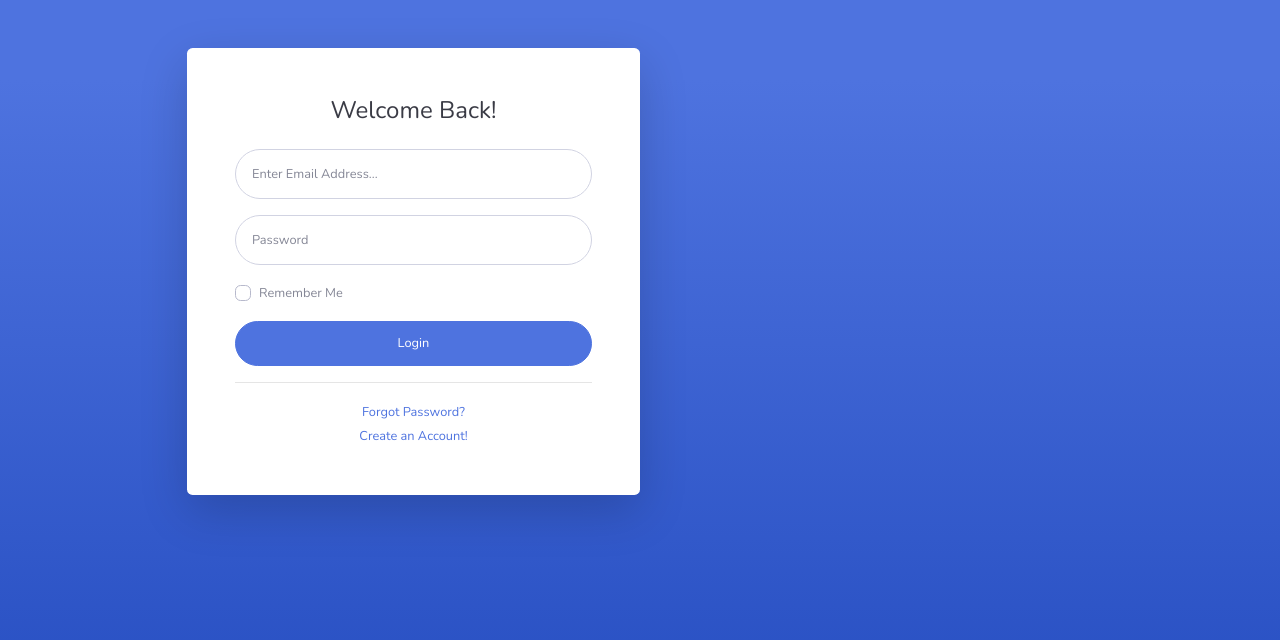
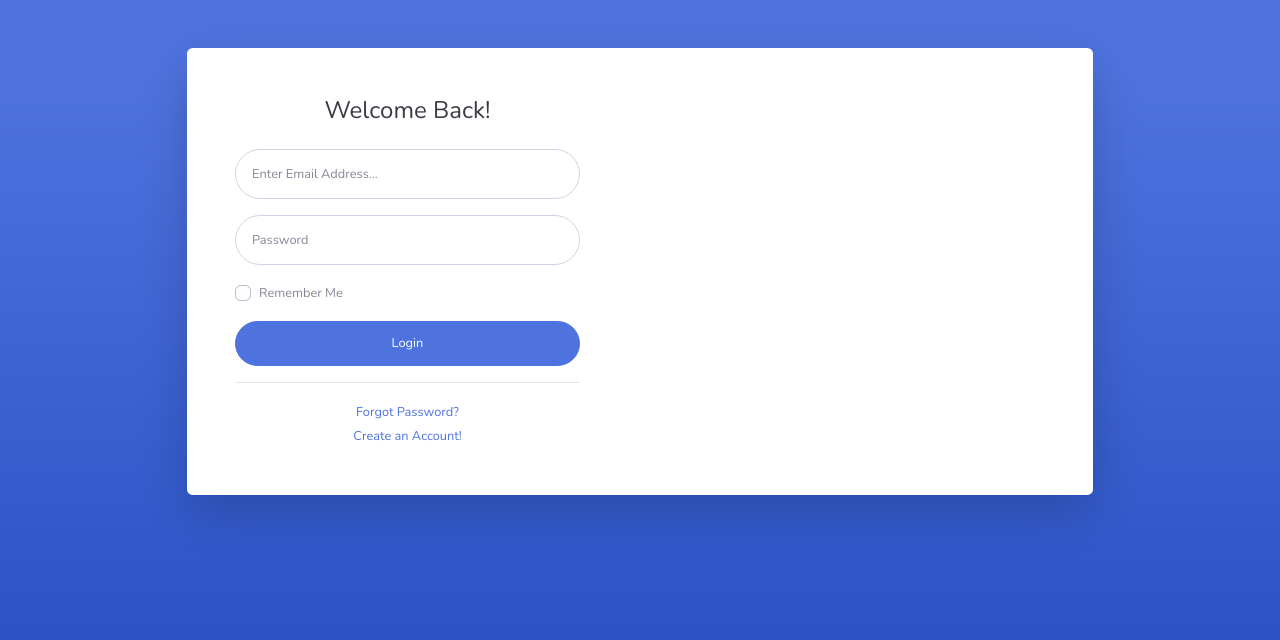
Before and after one commit to FabianMatata/rental_sw, a website with bundled scripts: page login.html in a window 1280 px wide. Built offline with nearby package versions, Linux system fonts and the light colour scheme.

Commit message:
login/register

```diff
--- a/login.html
+++ b/login.html
@@ -31,11 +31,12 @@
 
             <div class="col-xl-10 col-lg-12 col-md-9">
 
-                <div class="card o-hidden border-0 shadow-lg my-5" style="width: 50%;">
-
+                <div class="card o-hidden border-0 shadow-lg my-5">
                     <div class="card-body p-0">
                         <!-- Nested Row within Card Body -->
-
+                        <div class="row">
+                            <!-- <div class="col-lg-6 d-none d-lg-block bg-login-image"></div> -->
+                            <div class="col-lg-6">
                                 <div class="p-5">
                                     <div class="text-center">
                                         <h1 class="h4 text-gray-900 mb-4">Welcome Back!</h1>
@@ -60,8 +61,9 @@
                                         <a href="index.html" class="btn btn-primary btn-user btn-block">
                                             Login
                                         </a>
-                                        <hr>
+
                                     </form>
+                                    <hr>
                                     <div class="text-center">
                                         <a class="small" href="forgot-password.html">Forgot Password?</a>
                                     </div>
@@ -69,14 +71,13 @@
                                         <a class="small" href="register.html">Create an Account!</a>
                                     </div>
                                 </div>
-
-
-
-
+                            </div>
+                        </div>
                     </div>
                 </div>
 
             </div>
+
         </div>
 
     </div>
```
Also changed, not shown: register.html (+8 -2 lines).
